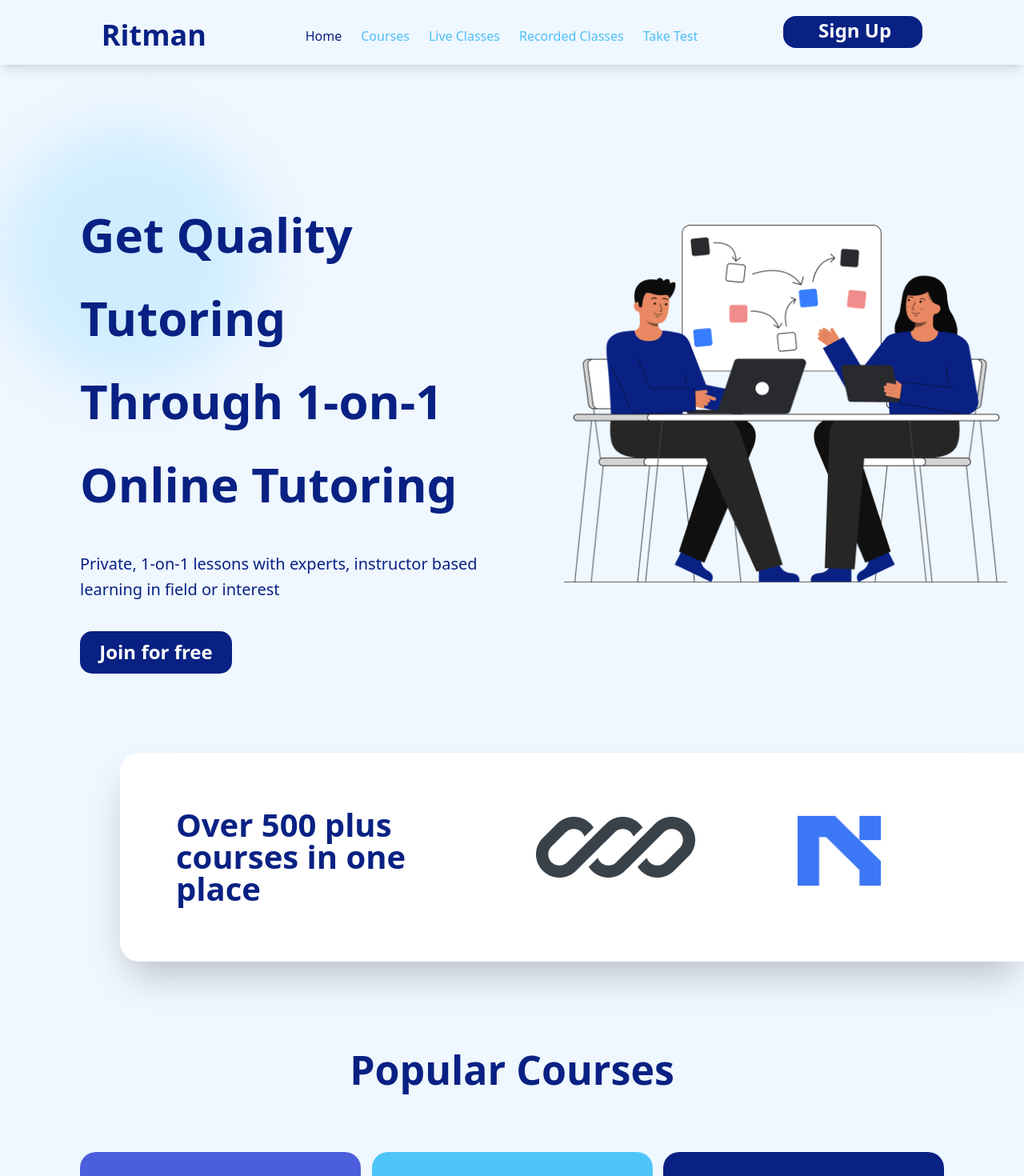
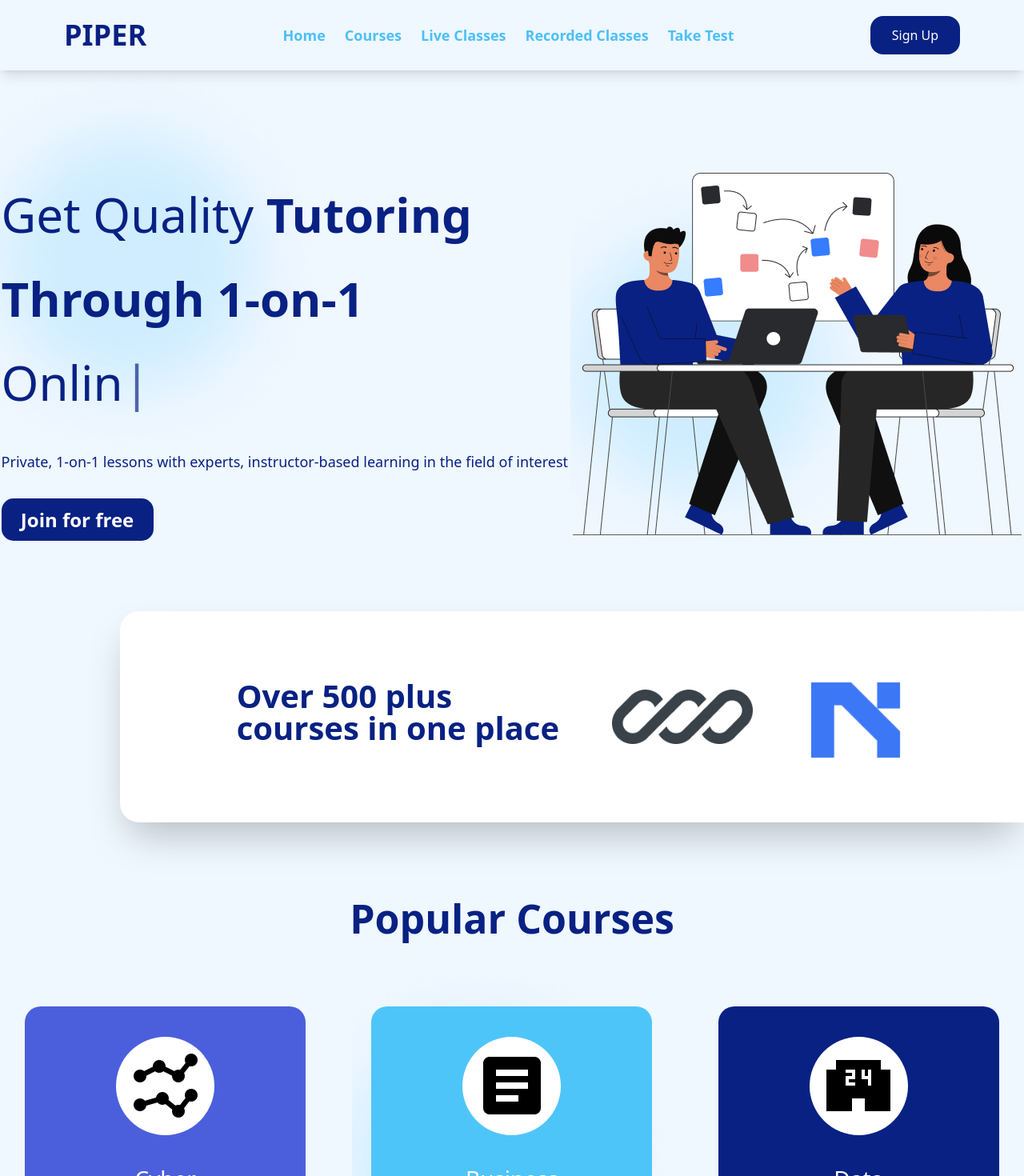
Before and after one commit to Femi-Benjamin/e-learn_project1, a React (Create React App) app: page / in a window 1280 px wide. Shown: the top 1470 px of the page at 80% size. Built offline with nearby package versions, Linux system fonts and the light colour scheme.

Commit message:
responsive update

```diff
--- a/package.json
+++ b/package.json
@@ -12,6 +12,7 @@
     "react-dom": "^18.2.0",
     "react-router-dom": "^6.3.0",
     "react-scripts": "5.0.1",
+    "typewriter-effect": "^2.21.0",
     "web-vitals": "^2.1.4"
   },
   "scripts": {
--- a/public/index.html
+++ b/public/index.html
@@ -10,7 +10,7 @@
     <link rel="apple-touch-icon" href="%PUBLIC_URL%/logo192.png" />
     <link rel="manifest" href="%PUBLIC_URL%/manifest.json" />
     <link rel="stylesheet" href="https://unpkg.com/flowbite@1.5.3/dist/flowbite.min.css" />
-    <title>React App</title>
+    <title>E-learn</title>
   </head>
 
   <body>
--- a/src/components/Footer.jsx
+++ b/src/components/Footer.jsx
@@ -3,7 +3,7 @@ import React from 'react'
 export default function Footer() {
   return (
     <div className='bg-[#0D0C42] h-[269px] mt-[119px]'>
-    <div className='grid grid-cols-3 text-white p-[50px] text-center'>
+    <div className='grid grid-cols-3 text-white p-[50px] text-center place-items-center'>
           <div>
               <h1 className='p-7 '>
               Ⓒ Copyright 2022 by Ritman University
--- a/src/components/Sidebar.jsx
+++ b/src/components/Sidebar.jsx
@@ -1,22 +1,29 @@
-import React from 'react';
+import React from "react";
 import spin from "../spin/Logo.png";
 import bluelogo from "../bluelogo/Vector.png";
-
+import imgi from "../imgi/Ellipse7.png";
 
 export default function sidebar() {
   return (
     <>
       <div className="flex justify-end">
-        <div className='flex w-[1130px] h-[261px] bg-white shadow-2xl rounded-tl-3xl rounded-bl-3xl  mt-[88px]'>
-          <h1 className='w-[520px] h-[120px] text-[40px] leading-10 not-italic text-[#082183] ml-[] p-[70px] font-bold'>Over 500  plus courses in one place</h1>
-          <img className='w-[199px] h-[76px] mt-[80px]' src={spin} alt="" />
-          <img className='w-[105px] h-[89px] ml-32 mt-[78px]' src={bluelogo} alt="" />
+        <div className="flex md:flex-row flex-col justify-evenly items-center lg:p-20 p-5 md:w-[1130px] w-full md:text-left text-center bg-white shadow-2xl md:rounded-tl-3xl md:rounded-bl-3xl mt-[88px]">
+          <h1 className=" md:text-[40px] text-2xl leading-10 not-italic text-[#082183] font-bold pb-3">
+            Over 500 plus <br/> courses in one place
+          </h1>
+          <img className="md:pb-0 pb-5 md:w-44 w-20" src={spin} alt="" />
+          <img className="md:pb-0 p-2 md:w-32 w-20" src={bluelogo} alt="" />
         </div>
       </div>
       {/*  */}
-      <div className="text-center mt-[98px]">
-        <h1 className='font-bold text-[50px] text-[#082183]'>Popular Courses</h1>
+      <div className="text-center mt-[100px] pb-10">
+        <h1 className="font-bold lg:text-[50px] text-4xl text-[#082183]">
+          Popular Courses
+        </h1>
+      </div>
+      <div className="h-full flex justify-center">
+        <img className="absolute" src={imgi} alt="" />
       </div>
     </>
-  )
+  );
 }
--- a/src/navBar/HomeNav.jsx
+++ b/src/navBar/HomeNav.jsx
@@ -1,28 +1,99 @@
-import React from 'react';
-import { Link } from 'react-router-dom';
+import React, { useState } from "react";
+import { Link } from "react-router-dom";
 
 export default function HomeNav() {
+  const [isMobileMenuOpen, setMobileMenuOpen] = useState(false);
+
+  const handleMobileMenuToggle = () => {
+    setMobileMenuOpen(!isMobileMenuOpen);
+  };
+
   return (
-    <div className='bg-[#EFF7FF] h-[81px] shadow-lg'>
-      <div className='flex items-center p-5 justify-evenly'>
-
-        <div className='flex'>
-          <h1 className='w-[148px] h-[60px] not-italic font-semibold text-4xl leading-10 text-[#082183]'>Ritman</h1>
+    <div className="bg-[#EFF7FF] shadow-lg">
+      <div className="flex items-center justify-between md:px-20 p-5">
+        <div>
+          <h1 className="not-italic font-bold text-4xl leading-10 text-[#082183] items-center">
+            PIPER
+          </h1>
         </div>
 
-        <div className='flex gap-6 text-[#4CC0F8] h-[30px] mb-3'>
-          <Link to="/"><p className='text-[#082183] cursor-pointer transition-all duration-300'>Home</p></Link>
-          <Link to="/courses"><p className='hover:text-[#082183] cursor-pointer transition-all duration-300'>Courses</p></Link>
-          <Link to="/live-classes"><p className='hover:text-[#082183] cursor-pointer transition-all duration-300'>Live Classes</p></Link>
-          <Link to="/recorded-classes"><p className='hover:text-[#082183] cursor-pointer transition-all duration-300'>Recorded Classes</p></Link>
-          <Link to="/take-test"><p className='hover:text-[#082183] cursor-pointer transition-all duration-300'>Take Test</p></Link>
+        <div className="hidden lg:flex gap-6 text-[#4CC0F8] text-lg font-semibold ">
+          <Link to="/">
+            <p className="hover:text-[#082183] cursor-pointer transition-all duration-300">
+              Home
+            </p>
+          </Link>
+          <Link to="/courses">
+            <p className="hover:text-[#082183] cursor-pointer transition-all duration-300">
+              Courses
+            </p>
+          </Link>
+          <Link to="/live-classes">
+            <p className="hover:text-[#082183] cursor-pointer transition-all duration-300">
+              Live Classes
+            </p>
+          </Link>
+          <Link to="/recorded-classes">
+            <p className="hover:text-[#082183] cursor-pointer transition-all duration-300">
+              Recorded Classes
+            </p>
+          </Link>
+          <Link to="/take-test">
+            <p className="hover:text-[#082183] cursor-pointer transition-all duration-300">
+              Take Test
+            </p>
+          </Link>
+        </div>
+        <div className="lg:block hidden">
+          <Link to="/signup">
+            <button className="text-[#FFFFFF] bg-[#082183] rounded-2xl p-3 w-28">
+              Sign Up
+            </button>
+          </Link>
         </div>
 
-        <div className=' bg-[#082183] rounded-2xl mb-7 w-[174px] h-[40px]'>
-          <button className='text-[#FFFFFF] text-[24px] leading-9 font-[600] text-center ml-[44px]'>Sign Up</button>
+        <div className="lg:hidden">
+          <button
+            onClick={handleMobileMenuToggle}
+            className="text-[#082183] cursor-pointer focus:outline-none text-2xl"
+          >
+            ☰
+          </button>
         </div>
 
+        {isMobileMenuOpen && (
+          <div className="lg:hidden absolute top-[85px] right-0 left-0 bg-[#6674aa] text-lg p-4 text-center font-semibold rounded-3xl mx-5 z-10">
+            <Link to="/">
+              <p className="text-[#ffffff] text-[#082183 cursor-pointer block mb-2">Home</p>
+            </Link>
+            <Link to="/courses">
+              <p className="text-[#ffffff] text-[#082183 cursor-pointer block mb-2">
+                Courses
+              </p>
+            </Link>
+            <Link to="/live-classes">
+              <p className="text-[#ffffff] text-[#082183 cursor-pointer block mb-2">
+                Live Classes
+              </p>
+            </Link>
+            <Link to="/recorded-classes">
+              <p className="text-[#ffffff] text-[#082183 cursor-pointer block mb-2">
+                Recorded Classes
+              </p>
+            </Link>
+            <Link to="/take-test">
+              <p className="text-[#ffffff] text-[#082183 cursor-pointer block mb-2">
+                Take Test
+              </p>
+            </Link>
+            <Link to="/signup">
+              <button className="text-[#FFFFFF] bg-[#082183] rounded-2xl p-3 w-28">
+                Sign Up
+              </button>
+            </Link>
+          </div>
+        )}
       </div>
     </div>
-  )
+  );
 }
--- a/src/pages/Home.jsx
+++ b/src/pages/Home.jsx
@@ -1,62 +1,85 @@
 import React, { useEffect } from 'react';
-import HomeNav from '../navBar/HomeNav'
-import img from "../img/Group.png"
+import HomeNav from '../navBar/HomeNav';
+import img from "../img/Group.png";
 import imgi from "../imgi/Ellipse7.png";
 import Sidebar from '../components/Sidebar';
 import Card from '../components/Card';
 import Learn from "../components/Learn";
 import Joinus from "../components/Joinus";
 import Footer from "../components/Footer";
+import 'aos/dist/aos.css';
+import Typewriter from "typewriter-effect";
 //import AOS from 'aos';
-import 'aos/dist/aos.css';
 
 export const Home = () => {
   useEffect(() => {
 
-  }, [])
+  }, []);
 
   return (
     <div className="bg-[#EFF7FF] h-auto w-auto">
       <HomeNav />
+      <div className=''>
         <img className='absolute' src={imgi} alt="" />
-      <div className='flex justify-evenly'>
-        <div className='not-italic font-semibold text-6xl mt-[160px] ml-[100px] text-[#082183] leading-[104px] z-50'>
-          <h1>Get Quality <span className='font-bold'> Tutoring <br /> Through 1-on-1</span> <br />Online Tutoring</h1>
-          <h1 className='mt-8 w-[526px] text-[#082183] leading-8 text-xl h-[60px] not-italic font-medium'>Private, 1-on-1 lessons with experts, instructor based learning in field or interest</h1>
-          <button className='w-[190px] h-[53px] bg-[#082183] rounded-[15px] mt-[38px]'>
-            <h1 className='p-[23] font-semibold text-[24px] leading-[36px] text-[#FFFFFF] '>Join for free</h1>
+      </div>
+      <div className='flex flex-col lg:flex-row justify-around items-center lg:items-stretch md:px-0 px-5 lg:pt-32'>
+        <div className='lg:text-left text-center items-center z-50'>
+          <h1 className='text-4xl lg:text-6xl pt-8 lg:pt-0 text-[#082183] lg:leading-[105px] leading-normal'>
+            Get Quality <span className='font-bold'> Tutoring <br /> Through 1-on-1</span> <br />
+            <Typewriter
+						options={{
+							strings: ['Online Tutoring'],
+							autoStart: true,
+							loop: true,
+							delay: 200,
+						}}
+					/>
+          </h1>
+          <h1 className='pt-4 lg:pt-8 text-[#082183] leading-8 text-xl lg:text-lg not-italic font-medium'>
+            Private, 1-on-1 lessons with experts, instructor-based learning in the field of interest
+          </h1>
+          <button className='lg:w-[190px] w-56 h-[53px] bg-[#082183] rounded-[15px] mt-6 lg:mt-8'>
+            <h1 className='font-semibold text-[24px] leading-[36px] text-[#FFFFFF]'>Join for free</h1>
           </button>
         </div>
-        <div className='mt-[200px] pr-5 z-50'>
-          <img src={img} alt="learn" />
+        <div className='h-full'>
+          <img className='absolute' src={imgi} alt="" />
         </div>
+        <div className='pt-16 lg:pt-0 z-50'>
+          <img src={img} alt="learn" className='lg:w-auto w-full' />
+        </div>
+
       </div>
       <Sidebar />
-      {/* <div className='w-[654px] h-[654px] bg-[#CFEDFF] blur-2xl rounded-full ml-[394px]'></div> */}
-      {/*  */}
-      <div className='flex justify-between items-center z-50 px-[100px] pt-[65px]'>
+      <div className='flex flex-col items-center lg:flex-row justify-center lg:justify-around z-10 py-8 lg:py-[50px] md:gap-5 gap-6'>
+        <div className='hover:animate-bounce z-10'>
           <Card
             headerImage="/Line Chart.png"
-          headOne="Business"
-          headTwo="Management"
+            headOne="Cyber"
+            headTwo="Security"
             backgroundColor="bg-[#4B5FDC]"
           />
+        </div>
+        <div className='hover:animate-bounce z-10'>
           <Card
             headerImage="/Vector (1).png"
             headOne="Business"
             headTwo="Management"
             backgroundColor="bg-[#4EC5F8]"
           />
+        </div>
+        <div className='hover:animate-bounce z-10'>
           <Card
             headerImage="Vector (2).png"
-          headOne="Business"
-          headTwo="Management"
+            headOne="Data"
+            headTwo="Analytics"
             backgroundColor="bg-[#082183]"
           />
         </div>
-      <Learn/>
-      <Joinus/>
-      <Footer/>
       </div>
-  )
-}
+      <Learn />
+      <Joinus />
+      <Footer />
+    </div>
+  );
+};
```
Also changed, not shown: 1 other file (tests, documents, lock files or other folders). Lines whose indentation alone changed are shown as unchanged.
